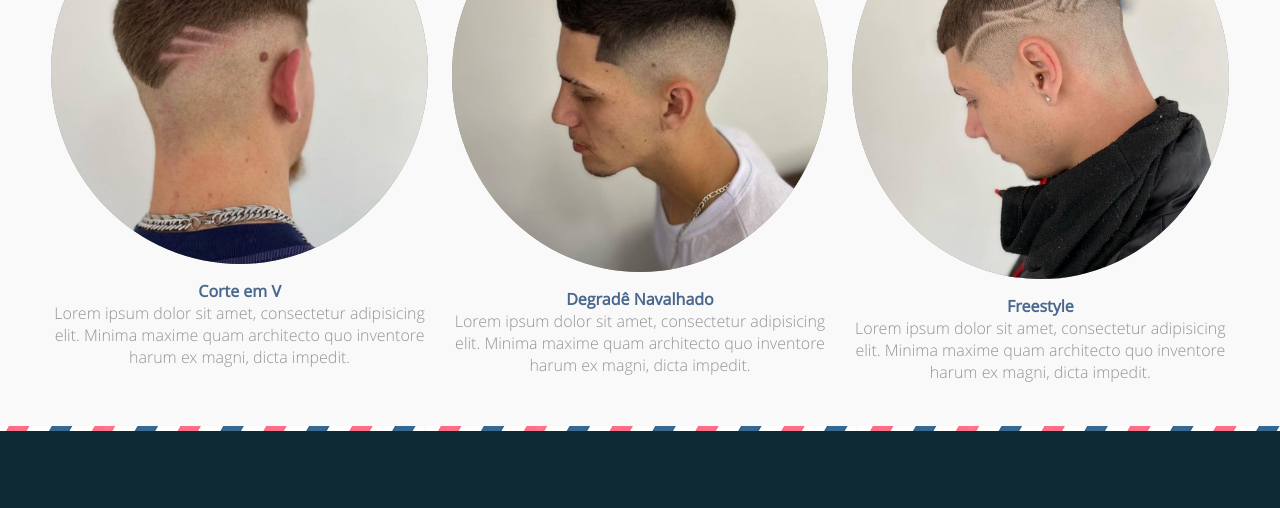
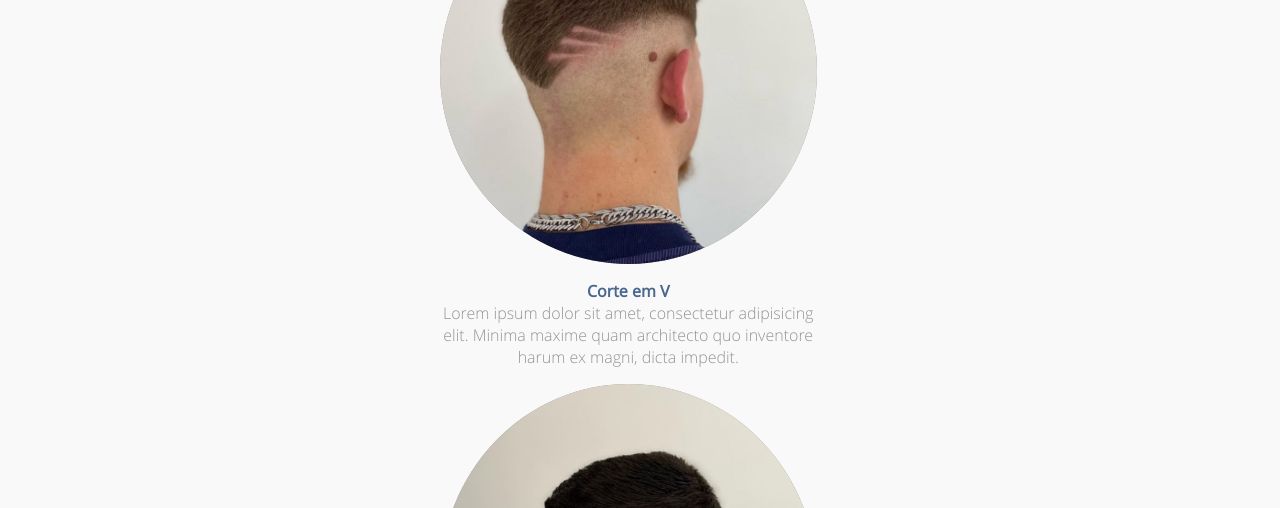
Before and after one commit to mauro-fe/Social-barber-shop, a plain HTML site: page index.html in a window 1280 px wide. Shown: the part 418-926 px from the top of the page. Drawn offline with Linux system fonts and the light colour scheme.

Commit message:
Ajustando detalhes

```diff
--- a/css/style.css
+++ b/css/style.css
@@ -338,9 +338,14 @@
   padding-top: 0;
 }
 
+.section-servicos .content {
+  display: flex;
+  flex-direction: column;
+  align-items: center;
+}
 
 .hover_servicos {
-  width: 100%;
+  width: 200px;
   height: 100%;
   margin-bottom: 2em;
   float: left;
@@ -364,7 +369,7 @@
   background: rgba(255, 0, 98, 0);
   border-radius: 100%;
   z-index: 2;
-  width: 100%;
+  width: 200px;
   height: 100%;
   position: absolute;
   transition: all .4s;
```
